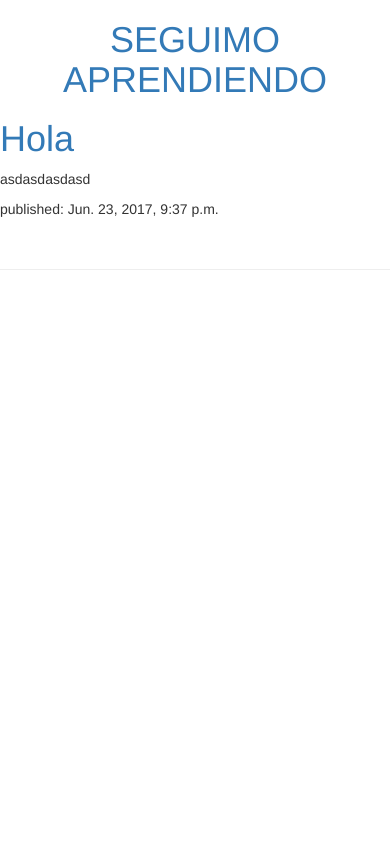
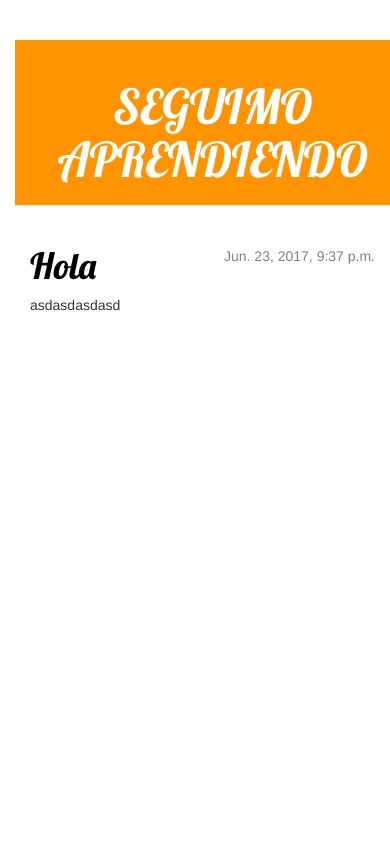
Before and after one commit to eclipstar/MaFirstBlog, a Django app: page / in a window 390 px wide. Run offline with Django 3.2, Linux system fonts and the light colour scheme; data comes from the database, SQL or seed files in the repository; some libraries are stand-ins or nearby versions.

Commit message:
haciendo vistas

```diff
--- /dev/null
+++ b/blog/static/css/blog.css
@@ -0,0 +1,56 @@
+h1 a{
+  color: #FCA205;
+  font-family: 'Lobster';
+}
+
+body {
+  padding-left: 15px;
+}
+
+.page-header {
+        background-color: #ff9400;
+        margin-top: 0;
+        padding: 20px 20px 20px 40px;
+    }
+
+    .page-header h1, .page-header h1 a, .page-header h1 a:visited, .page-header h1 a:active {
+        color: #ffffff;
+        font-size: 36pt;
+        text-decoration: none;
+    }
+
+    .content {
+        margin-left: 40px;
+    }
+
+    h1, h2, h3, h4 {
+        font-family: 'Lobster', cursive;
+    }
+
+    .date {
+        float: right;
+        color: #828282;
+    }
+
+    .save {
+        float: right;
+    }
+
+    .post-form textarea, .post-form input {
+        width: 100%;
+    }
+
+    .top-menu, .top-menu:hover, .top-menu:visited {
+        color: #ffffff;
+        float: right;
+        font-size: 26pt;
+        margin-right: 20px;
+    }
+
+    .post {
+        margin-bottom: 70px;
+    }
+
+    .post h1 a, .post h1 a:visited {
+        color: #000000;
+    }
--- a/blog/templates/blog/post_list.html
+++ b/blog/templates/blog/post_list.html
@@ -1,22 +1,30 @@
+{%load staticfiles%}
 <html>
   <head>
+    <link href="https://fonts.googleapis.com/css?family=Lobster&subset=latin,latin-ext" rel="stylesheet" type="text/css">
+    <link rel="stylesheet" href="{% static 'css/blog.css' %}">
     <link rel="stylesheet" href="//maxcdn.bootstrapcdn.com/bootstrap/3.2.0/css/bootstrap.min.css">
     <link rel="stylesheet" href="//maxcdn.bootstrapcdn.com/bootstrap/3.2.0/css/bootstrap-theme.min.css">
-    <title>Django Girls blog
-    </title>
+    <title>Django Girls blog</title>
   </head>
   <body>
-    <div>                <h1>
-        <center><a href="">SEGUIMO APRENDIENDO</a></h1></center>
+    <div class="page-header">
+        <center><h1><a href="">SEGUIMO APRENDIENDO</a></h1></center>
     </div>
-    {%for post in posts%}
-    <div>
-      <h1><a href="">{{post.title}}</a></h1>
-      <p>{{post.text|linebreaksbr}}</p>
-      <i></i><p>published: {{post.published_date}}</p></i>
-      <br>
-      <hr>
+    <div class="content container">
+        <div class="row">
+            <div class="col-md-8">
+                {% for post in posts %}
+                    <div class="post">
+                        <div class="date">
+                            {{ post.published_date }}
+                        </div>
+                        <h1><a href="">{{ post.title }}</a></h1>
+                        <p>{{ post.text|linebreaksbr }}</p>
+                    </div>
+                {% endfor %}
+            </div>
+        </div>
     </div>
-    {%endfor%}
   </body>
 </html>
```
